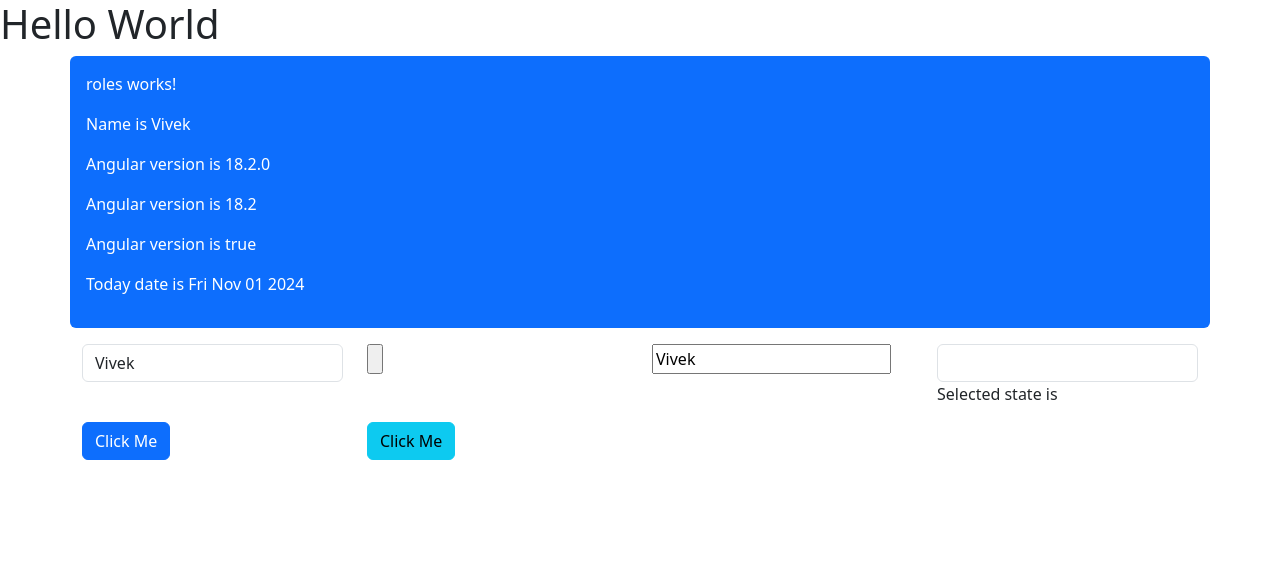
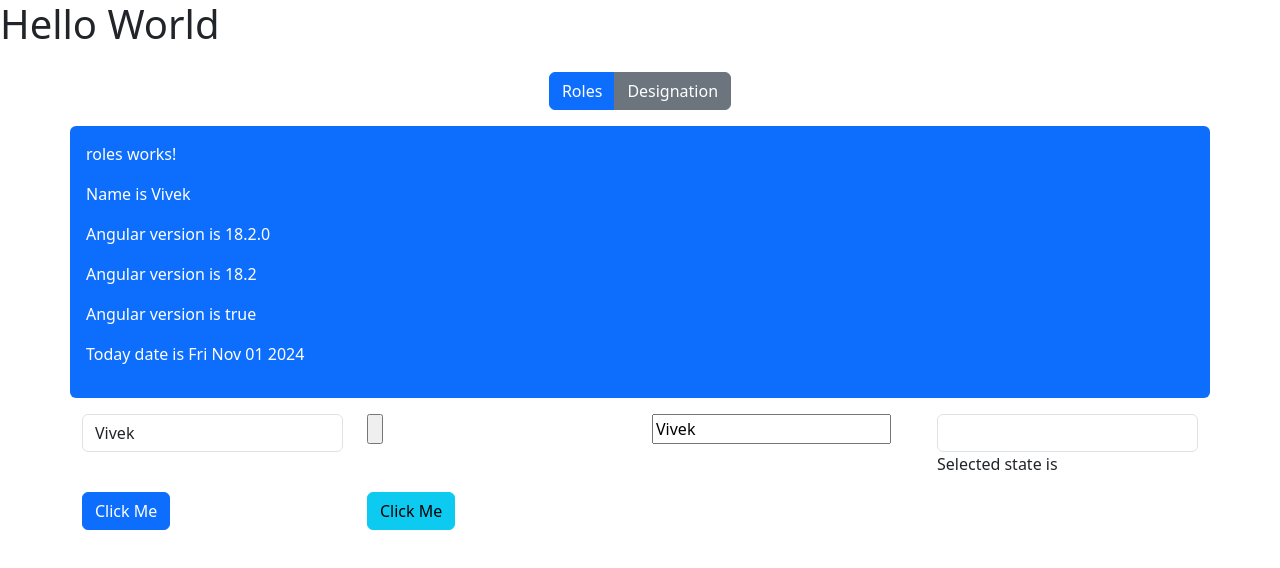
Before and after one commit to rahmanizum/learining_partner, an Angular app: page / in a window 1280 px wide. Shown: the top 568 px of the page. Built offline with nearby package versions, Linux system fonts and the light colour scheme.

Commit message:
use of directive ngIf

```diff
--- a/src/app/app.component.html
+++ b/src/app/app.component.html
@@ -1,2 +1,2 @@
 <h1>Hello World</h1>
-<app-roles></app-roles>
+<app-master></app-master>
--- a/src/app/app.component.ts
+++ b/src/app/app.component.ts
@@ -1,11 +1,11 @@
 import { Component } from '@angular/core';
 import { RouterOutlet } from '@angular/router';
-import { RolesComponent } from './components/roles/roles.component';
+import { MasterComponent } from './components/master/master.component';
 
 @Component({
   selector: 'app-root',
   standalone: true,
-  imports: [RouterOutlet,RolesComponent],
+  imports: [RouterOutlet,MasterComponent],
   templateUrl: './app.component.html',
   styleUrl: './app.component.css'
 })
--- /dev/null
+++ b/src/app/components/master/master.component.html
@@ -0,0 +1,18 @@
+
+
+<div class="row">
+    <div class="col-12 text-center p-3">
+        <div class="btn-group" role="group">
+            <button type="button" class="btn btn-primary" (click)="changeComponent('Roles')">Roles</button>
+            <button type="button" class="btn btn-secondary" (click)="changeComponent('Designation')">Designation</button>
+        </div>
+    </div>
+</div>
+<div class="row">
+    <div class="col-12" *ngIf="currentComponent == 'Roles' ">
+        <app-roles></app-roles>
+    </div>
+    <div class="col-12" *ngIf="currentComponent == 'Designation' ">
+        <app-designation></app-designation>
+    </div>
+</div>
--- /dev/null
+++ b/src/app/components/master/master.component.ts
@@ -0,0 +1,21 @@
+import { Component } from '@angular/core';
+import { DesignationComponent } from '../designation/designation.component';
+import { RolesComponent } from '../roles/roles.component';
+import { CommonModule } from '@angular/common';
+
+@Component({
+  selector: 'app-master',
+  standalone: true,
+  imports: [DesignationComponent,RolesComponent,CommonModule],
+  templateUrl: './master.component.html',
+  styleUrl: './master.component.css'
+})
+export class MasterComponent {
+
+  currentComponent: string = "Roles";
+
+
+  changeComponent(component: string) {
+    this.currentComponent = component;
+  }
+}
```
Also changed, not shown: src/app/components/master/master.component.css (added), 1 other file (tests, documents, lock files or other folders).
